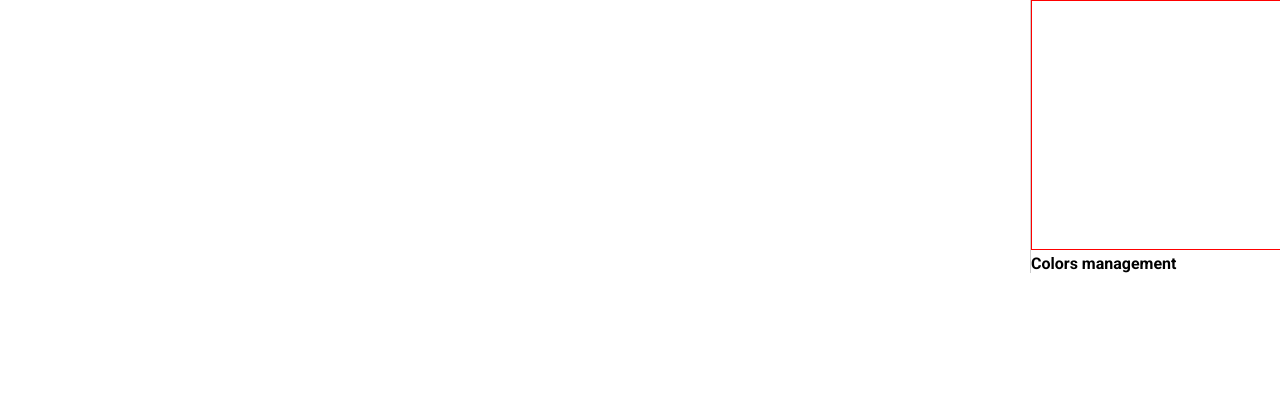
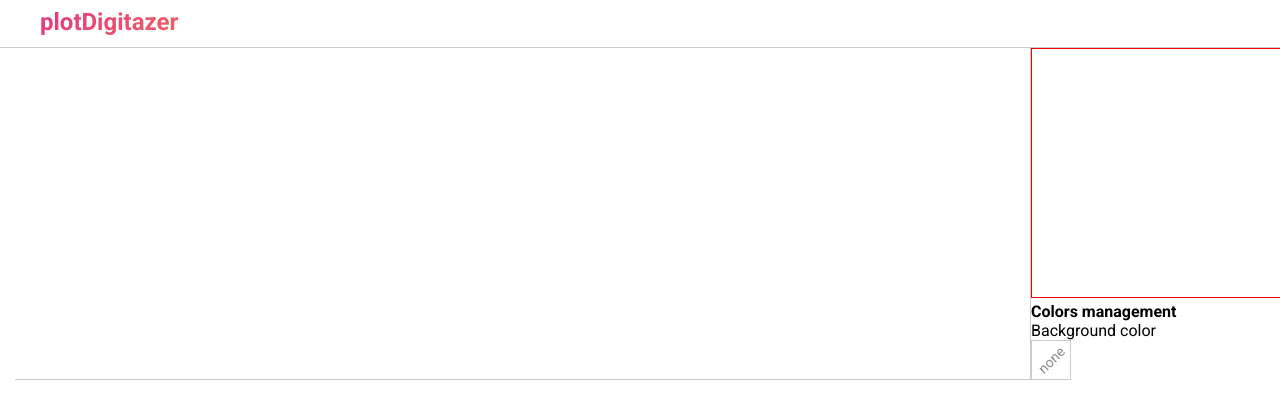
Before and after one commit to bryzZz/plotDigitizer, a React (Vite) app: page /plotDigitizer/preview in a window 1280 px wide. Shown: the top 412 px of the page. Built offline with nearby package versions, Linux system fonts and the light colour scheme.

Commit message:
add animations on Upload page, start to handle canvas image overflow, start to do color management

```diff
--- a/package.json
+++ b/package.json
@@ -11,7 +11,6 @@
     "react": "^18.0.0",
     "react-dom": "^18.0.0",
     "react-dropzone": "^14.2.1",
-    "react-modal": "^3.15.1",
     "react-router-dom": "^6.3.0",
     "vite-plugin-svgr": "^2.2.0",
     "zustand": "4.0.0-rc.1"
@@ -19,7 +18,6 @@
   "devDependencies": {
     "@types/react": "^18.0.0",
     "@types/react-dom": "^18.0.0",
-    "@types/react-modal": "^3.13.1",
     "@vitejs/plugin-react": "^1.3.0",
     "typescript": "^4.6.3",
     "vite": "^2.9.9"
--- /dev/null
+++ b/src/components/ColorPicker/ColorPicker.tsx
@@ -0,0 +1,22 @@
+import React, { useState } from 'react';
+import './style.css';
+
+interface ColorPickerProps {}
+
+export const ColorPicker: React.FC<ColorPickerProps> = (props) => {
+    const [color, setColor] = useState<string>('');
+    const [isOpen, setIsOpen] = useState<boolean>(false);
+
+    const handleClick = () => {
+        setIsOpen((p) => !p);
+    };
+
+    return (
+        <div className="ColorPicker" data-color={color} onClick={handleClick}>
+            {color === '' ? <span>none</span> : ''}
+            <div className={`ColorPicker__popup ${isOpen ? 'open' : ''}`}>
+                colors here
+            </div>
+        </div>
+    );
+};
--- /dev/null
+++ b/src/components/ColorPicker/style.css
@@ -0,0 +1,29 @@
+.ColorPicker {
+    width: 40px;
+    height: 40px;
+
+    position: relative;
+
+    display: flex;
+    align-items: center;
+    justify-content: center;
+
+    background-color: attr(data-color);
+    border: 1px solid var(--color-border);
+}
+
+.ColorPicker > span {
+    font-size: 14px;
+    color: var(--color-hint-text);
+    transform: rotate(-45deg);
+}
+
+.ColorPicker__popup {
+    display: none;
+    position: absolute;
+    bottom: -100%;
+}
+
+.ColorPicker__popup.open {
+    display: block;
+}
--- a/src/components/Header/style.css
+++ b/src/components/Header/style.css
@@ -1,10 +1,11 @@
 .Header {
     padding: 0.5rem 0;
+    height: var(--header-height);
     border-bottom: 1px solid var(--color-border);
 }
 
 .logo {
-    font-size: 24px;
+    font-size: 1.5rem;
     font-weight: 700;
     background: linear-gradient(-45deg, #ee7752, #e73c7e, #23a6d5, #23d5ab);
     background-size: 400% 400%;
--- a/src/components/PlotPreview.tsx
+++ b/src/components/PlotPreview.tsx
@@ -1,5 +1,5 @@
 import React, { useRef, useEffect, useState } from 'react';
-import { useUploadStore } from '../store';
+import { useUploadStore } from '../store/useUploadStore';
 import { Button, Coords2 } from '../types';
 import { drawDot } from '../utils';
 
@@ -51,10 +51,6 @@ export const PlotPreview: React.FC<PlotPreviewProps> = ({
     const handleClick = (e: React.MouseEvent) => {
         e.preventDefault(); // disable context menu to handle right click
 
-        onClick(coords.y, coords.x, e.button);
-    };
-
-    const handleMouseMove = (e: React.MouseEvent) => {
         const canvas = canvasRef.current;
         if (!canvas) return;
 
@@ -64,9 +60,18 @@ export const PlotPreview: React.FC<PlotPreviewProps> = ({
         const y = clientY - top;
         const x = clientX - left;
 
-        setCoords({ y, x });
+        onClick(y, x, e.button);
+    };
 
-        onMouseMove(y, x);
+    const handleMouseMove = (e: React.MouseEvent) => {
+        // const canvas = canvasRef.current;
+        // if (!canvas) return;
+        // const { clientX, clientY } = e;
+        // const { left, top } = canvas.getBoundingClientRect();
+        // const y = clientY - top;
+        // const x = clientX - left;
+        // setCoords({ y, x });
+        // onMouseMove(y, x);
     };
 
     return (
@@ -81,6 +86,7 @@ export const PlotPreview: React.FC<PlotPreviewProps> = ({
                 width: canvasBoundaries.width,
                 height: canvasBoundaries.height,
             }}
+            className="PlotPreview"
         />
     );
 };
--- a/src/index.css
+++ b/src/index.css
@@ -8,7 +8,8 @@
 
 html {
     --main-pad: 15px;
-    --main-container-width: 1100px;
+    --main-container-width: 1200px;
+    --header-height: 3rem;
 
     --color-title: #222222;
     --color-hint-text: #8b8b8b;
--- a/src/pages/Preview/Preview.tsx
+++ b/src/pages/Preview/Preview.tsx
@@ -1,15 +1,16 @@
 import React, { useState } from 'react';
-import { useUploadStore } from '../../store';
-import { PlotPreview, PlotScope } from '../../components';
+import { useUploadStore } from '../../store/useUploadStore';
+import { Header, PlotPreview, PlotScope } from '../../components';
 import { distance } from '../../utils';
 import { Button, Coords2 } from '../../types';
 import './style.css';
+import { ColorPicker } from '../../components/ColorPicker/ColorPicker';
 
 interface PreviewProps {}
 
 export const Preview: React.FC<PreviewProps> = () => {
     const { dots, setDots } = useUploadStore();
-    const [mouseCoords, setMouseCoords] = useState<Coords2>({ x: 0, y: 0 });
+    // const [mouseCoords, setMouseCoords] = useState<Coords2>({ x: 0, y: 0 });
 
     const handlePreviewClick = (y: number, x: number, button: Button) => {
         // if something wrong with dots
@@ -51,13 +52,14 @@ export const Preview: React.FC<PreviewProps> = () => {
     };
 
     const handlePreviewMouseMove = (y: number, x: number) => {
-        setMouseCoords({ x, y });
+        // setMouseCoords({ x, y });
     };
 
     const scopeDraw = (ctx: CanvasRenderingContext2D) => {};
 
     return (
         <div className="Preview">
+            <Header />
             <div className="Preview__container">
                 <div className="canvas-container">
                     <PlotPreview
@@ -69,6 +71,10 @@ export const Preview: React.FC<PreviewProps> = () => {
                     <PlotScope draw={scopeDraw} />
                     <div className="sidebar__block">
                         <h4 className="sidebar__subtitle">Colors management</h4>
+                        <div className="sidebar__block-color">
+                            Background color
+                            <ColorPicker />
+                        </div>
                     </div>
                 </aside>
             </div>
--- a/src/pages/Preview/style.css
+++ b/src/pages/Preview/style.css
@@ -1,12 +1,25 @@
 .Preview__container {
     display: flex;
+    max-width: 100%;
 
     padding-left: var(--main-pad);
+
+    overflow: hidden;
 }
 
 .canvas-container {
     flex-grow: 1;
+    border-bottom: 1px solid var(--color-border);
+    max-width: calc(100vw - var(--main-pad) - 250px);
+    width: 100%;
+    max-height: calc(100vh - var(--header-height) * 2);
     padding-top: 2rem;
+
+    overflow: scroll;
+}
+
+.PlotPreview {
+    margin: 0 auto;
 }
 
 .sidebar {
--- a/src/pages/Upload/Upload.tsx
+++ b/src/pages/Upload/Upload.tsx
@@ -2,7 +2,7 @@ import React from 'react';
 import { useNavigate } from 'react-router-dom';
 import { useDropzone } from 'react-dropzone';
 import { Header, CustomRadio } from '../../components';
-import { useUploadStore } from '../../store';
+import { useUploadStore } from '../../store/useUploadStore';
 import { PlotTypes } from '../../types';
 import { ReactComponent as LinePlot } from '../../assets/line-plot.svg';
 import { ReactComponent as ScatterPlot } from '../../assets/scatter-plot.svg';
@@ -89,13 +89,10 @@ export const Upload: React.FC<UploadProps> = (props) => {
                             <p>Drop plot image here, or click to select</p>
                         </div>
                         {imageObjectURL && (
-                            <>
-                                <span>preview:</span>
-                                <img
-                                    className="Upload__preview"
-                                    src={imageObjectURL}
-                                />
-                            </>
+                            <div className="Upload__preview">
+                                <span>Preview:</span>
+                                <img src={imageObjectURL} />
+                            </div>
                         )}
                     </div>
                     <div className="Upload__form-block">
--- a/src/pages/Upload/style.css
+++ b/src/pages/Upload/style.css
@@ -36,12 +36,33 @@
     background: var(--color-bg);
     color: var(--color-hint-text);
     border-radius: 5px;
-    border: 2px dashed var(--color-primary);
+    border: 2px dashed var(--color-border);
     padding: 1rem;
     margin-bottom: 1rem;
     min-height: 10rem;
+    cursor: pointer;
+
+    transition: border-color 0.3s;
+}
+
+.dropzone:hover,
+.dropzone:focus {
+    border-color: var(--color-primary);
 }
 
 .Upload__preview {
+    animation: appear 0.3s ease;
+}
+
+@keyframes appear {
+    0% {
+        transform: translateX(-100%);
+    }
+    100% {
+        transform: translateX(0);
+    }
+}
+
+.Upload__preview img {
     max-width: 100%;
 }
--- a/src/utils.ts
+++ b/src/utils.ts
@@ -11,6 +11,8 @@ export const drawDot = (
     ctx.beginPath();
 
     ctx.fillStyle = color;
+    ctx.textAlign = 'center';
+    ctx.font = `400 ${radius} Roboto`;
     ctx.fillText(label, x, y - radius * 2);
     ctx.arc(x, y, radius, 0, Math.PI * 2);
     ctx.fill();
```
Also changed, not shown: src/store/useUploadStore.ts (renamed from src/store/index.ts), 1 other file (tests, documents, lock files or other folders).
